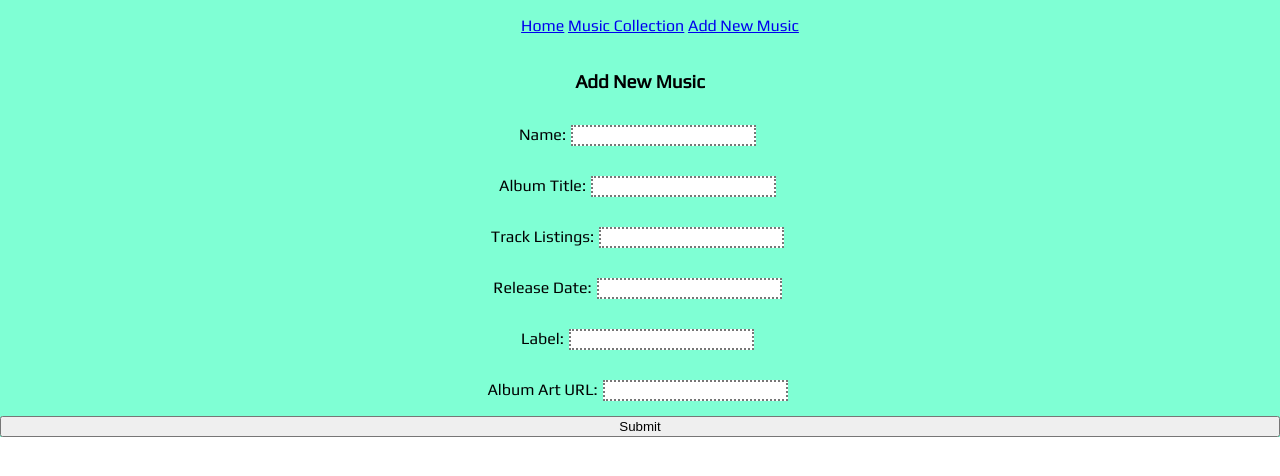
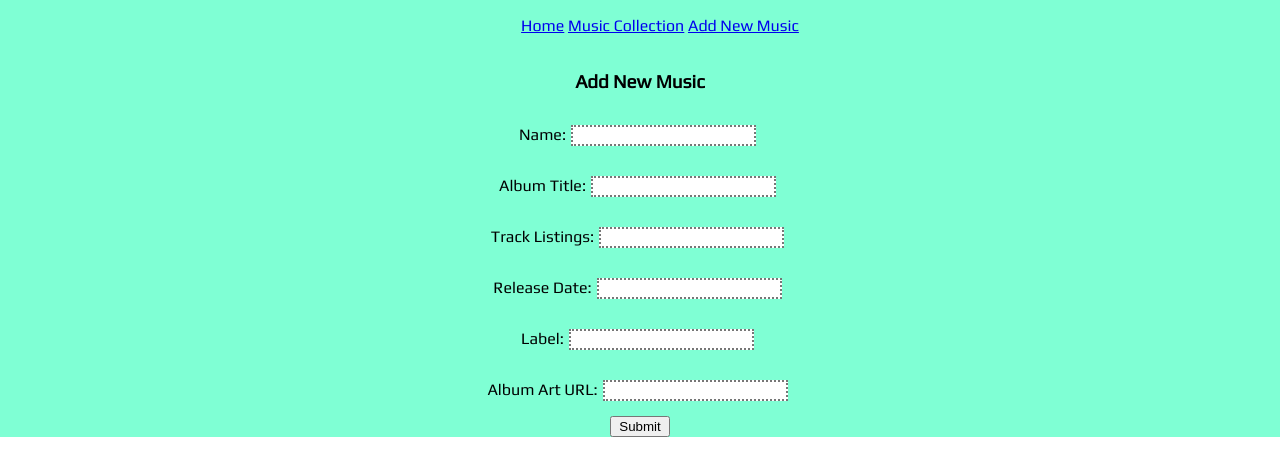
Before and after one commit to katimperial/ojcamp, a React (Create React App) app in the folder client/: page /add-new in a window 1280 px wide. Shown: the top 476 px of the page. Built offline with nearby package versions, Linux system fonts and the light colour scheme.

Commit message:
moved View Albums button

```diff
--- a/client/src/App.css
+++ b/client/src/App.css
@@ -42,3 +42,8 @@
   display: flex;
   flex-direction: row;
 }
+
+.submitButton {
+  width: 60px;
+  align-self: center;
+}
--- a/client/src/components/AddNew.jsx
+++ b/client/src/components/AddNew.jsx
@@ -47,7 +47,7 @@
                 Album Art URL:
                 <input type="text" value={albumArt} onChange={e => setAlbumArt(e.target.value)}/>
             </label>
-            <button>Submit</button>
+            <button className="submitButton">Submit</button>
         </div>
     )
 }
--- a/client/src/components/Projects.jsx
+++ b/client/src/components/Projects.jsx
@@ -20,14 +20,15 @@
                         <h2></h2> :
                             <Albums displayAlbum={displayAlbum} /> } */}
                         {displayAlbum ? <Albums /> : null}
-                        <button onClick={toggleAlbums}>{displayAlbum === false ? "View Albums" : "Clear Albums"}
-                        </button>
                         <h3>{project.name}</h3>
                         <img src={project.image} className="projectImage"/>
                         <h4>{project.albums}</h4>
                     </div>
                 ))
+
             }
+            <button onClick={toggleAlbums}>{displayAlbum === false ? "View Albums" : "Clear Albums"}
+            </button>
         </div>
     )
 
```
